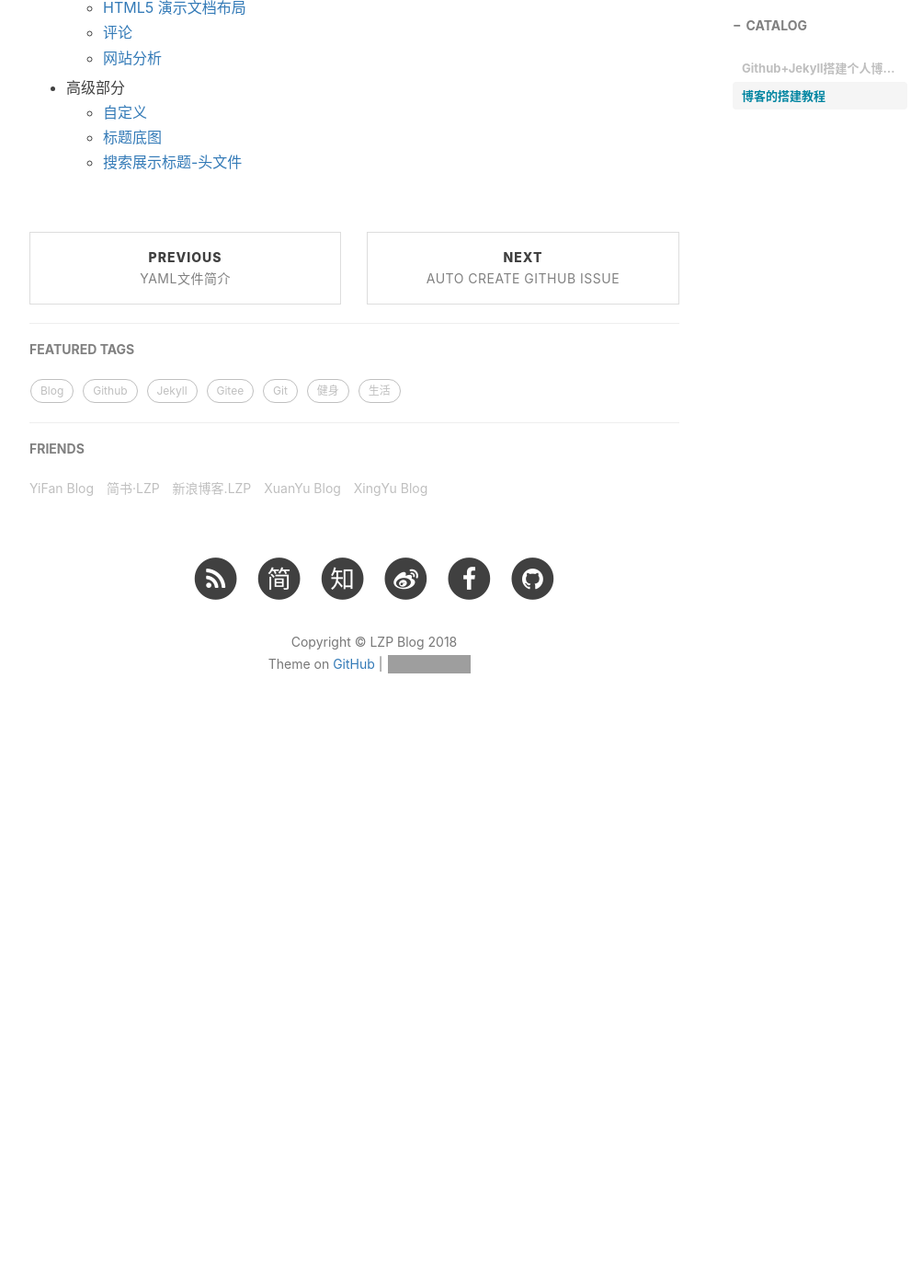
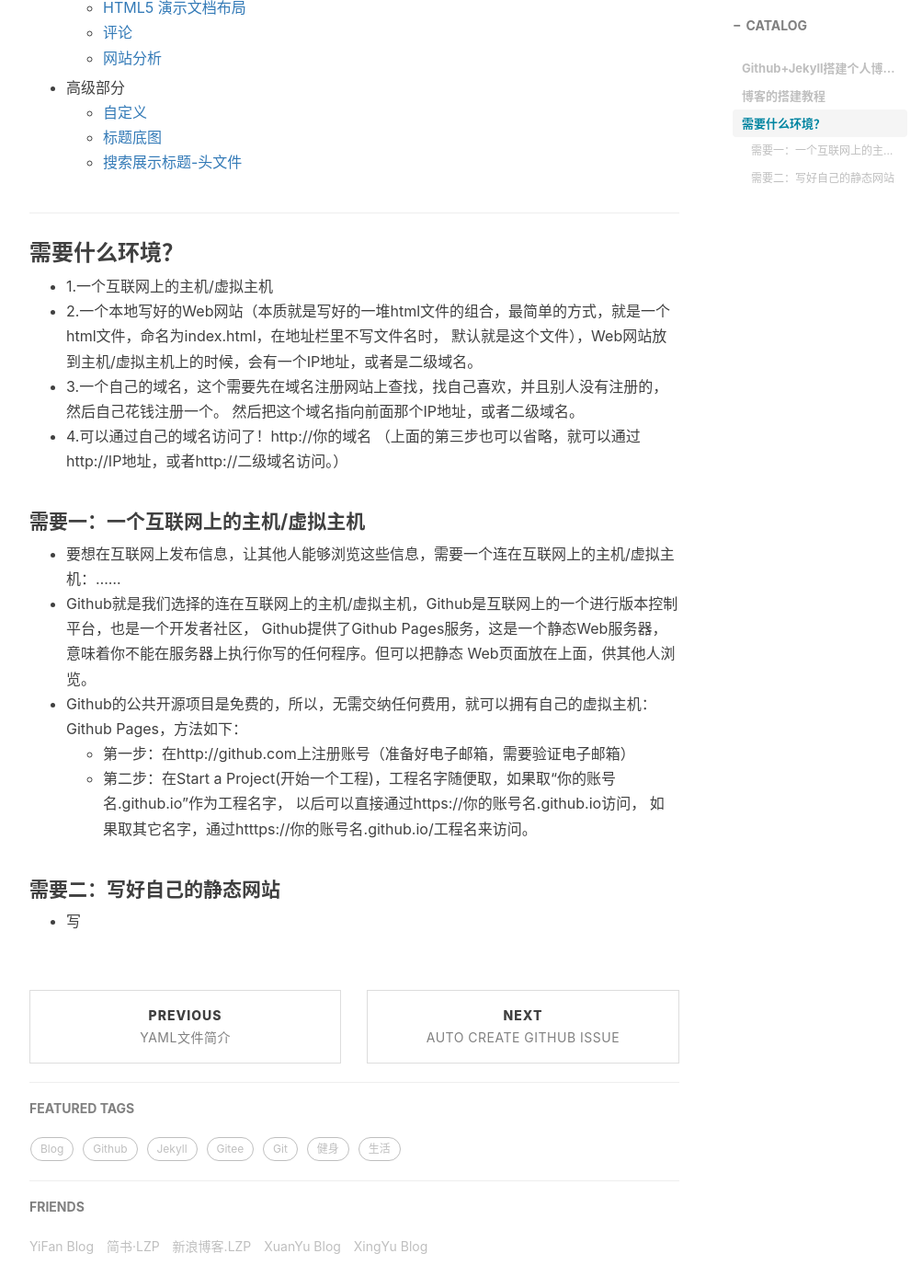
Before and after one commit to v1s007/v1s007.github.io, a Jekyll site: the page built from _posts/2018-07-30-使用Github Pages搭建个人博客（最新版）.md, in a window 1280 px wide and 1400 px high, scrolled down 1000 px. Shown: the whole window at 92% size, without its empty margins (233-1236 px from the left). Built offline with Jekyll 4.4.1, drawn with Linux system fonts in a browser that asks for light colours; nearby versions of some CDN libraries; comment, search, counter and statistics services are not loaded; before the commit the page ends 1826 px from its top, so only the background shows below that; grey boxes are pictures that could not be loaded.

```diff
--- a/_posts/2018-07-30-使用Github Pages搭建个人博客（最新版）.md
+++ b/_posts/2018-07-30-使用Github Pages搭建个人博客（最新版）.md
@@ -32,3 +32,29 @@ tags:
 	* [自定义](#customization)
 	* [标题底图](#header-image)
 	* [搜索展示标题-头文件](#seo-title)
+
+****
+
+### 需要什么环境？
+
+- 1.一个互联网上的主机/虚拟主机
+- 2.一个本地写好的Web网站（本质就是写好的一堆html文件的组合，最简单的方式，就是一个html文件，命名为index.html，在地址栏里不写文件名时，
+    默认就是这个文件），Web网站放到主机/虚拟主机上的时候，会有一个IP地址，或者是二级域名。
+- 3.一个自己的域名，这个需要先在域名注册网站上查找，找自己喜欢，并且别人没有注册的，然后自己花钱注册一个。
+    然后把这个域名指向前面那个IP地址，或者二级域名。
+- 4.可以通过自己的域名访问了！http://你的域名 （上面的第三步也可以省略，就可以通过http://IP地址，或者http://二级域名访问。）
+
+#### 需要一：一个互联网上的主机/虚拟主机
+
+ - 要想在互联网上发布信息，让其他人能够浏览这些信息，需要一个连在互联网上的主机/虚拟主机：......
+ - Github就是我们选择的连在互联网上的主机/虚拟主机，Github是互联网上的一个进行版本控制平台，也是一个开发者社区，
+   Github提供了Github Pages服务，这是一个静态Web服务器，意味着你不能在服务器上执行你写的任何程序。但可以把静态
+   Web页面放在上面，供其他人浏览。
+ - Github的公共开源项目是免费的，所以，无需交纳任何费用，就可以拥有自己的虚拟主机：Github Pages，方法如下：
+	- 第一步：在http://github.com上注册账号（准备好电子邮箱，需要验证电子邮箱）
+	- 第二步：在Start a Project(开始一个工程)，工程名字随便取，如果取“你的账号名.github.io”作为工程名字，
+      以后可以直接通过https://你的账号名.github.io访问，
+      如果取其它名字，通过htttps://你的账号名.github.io/工程名来访问。
+
+#### 需要二：写好自己的静态网站
+ - 写
```
Also changed, not shown: _posts/2018-07-31-团队好工具：站会（Daily Scrum）.md (added, +77 -0 lines).
